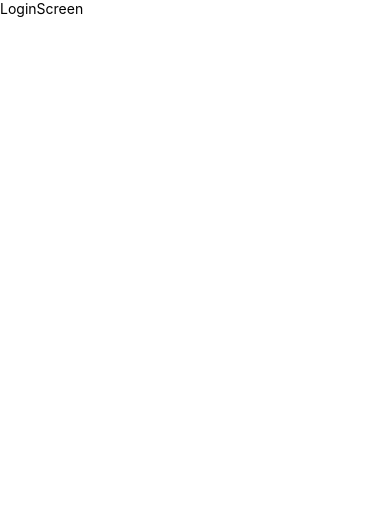
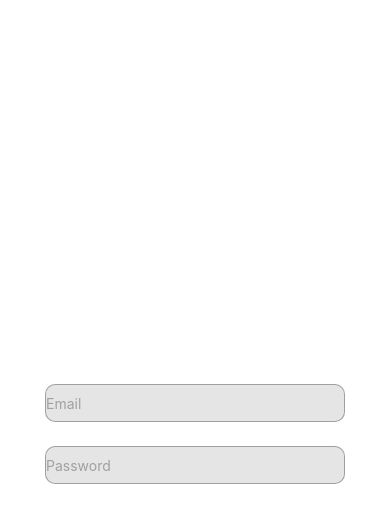
Before and after one commit to ssshopyak/DreamextProject, a React Native app: screen /Home in a window 390 px wide. Shown: the top 522 px of the page. Built offline with nearby package versions, Linux system fonts and the light colour scheme.

Commit message:
feature(validation)

```diff
--- a/App.js
+++ b/App.js
@@ -9,7 +9,7 @@ const App = () => {
   const [isNotAuthorized, setIsNotAuthorized] = useState(true);
 
   const toAuthorize = () => {
-    setIsNotAuthorized(false);
+    setIsNotAuthorized(!isNotAuthorized);
   };
 
   if (isNotAuthorized) {
@@ -19,7 +19,13 @@ const App = () => {
   return (
     <NavigationContainer>
       <Stack.Navigator>
-        <Stack.Screen name="Home" component={HomeScreen} />
+        <Stack.Screen
+          name="Home"
+          component={HomeScreen}
+          initialParams={{
+            toAuthorize: toAuthorize,
+          }}
+        />
       </Stack.Navigator>
     </NavigationContainer>
   );
--- a/package.json
+++ b/package.json
@@ -15,7 +15,8 @@
     "react": "18.1.0",
     "react-native": "0.70.6",
     "react-native-safe-area-context": "^4.4.1",
-    "react-native-screens": "^3.18.2"
+    "react-native-screens": "^3.18.2",
+    "validator": "^13.7.0"
   },
   "devDependencies": {
     "@babel/core": "^7.12.9",
--- /dev/null
+++ b/src/components/button.js
@@ -0,0 +1,27 @@
+import React from 'react';
+import {TouchableOpacity, View, Text, StyleSheet} from 'react-native';
+
+export const Button = ({title, onPress, backgroundColor, color}) => {
+  return (
+    <TouchableOpacity onPress={onPress} style={styles.buttonContainer}>
+      <View
+        style={[styles.buttonContainer, {backgroundColor: backgroundColor}]}>
+        <Text style={{color: color, fontWeight: 'bold', textAlign: 'center'}}>
+          {title}
+        </Text>
+      </View>
+    </TouchableOpacity>
+  );
+};
+
+const styles = StyleSheet.create({
+  buttonContainer: {
+    margin: 5,
+    width: 70,
+    height: 35,
+    borderRadius: 25,
+    justifyContent: 'center',
+    alignItems: 'center',
+    textAlign: 'center',
+  },
+});
--- a/src/screens/HomeScreen/HomeScreen.js
+++ b/src/screens/HomeScreen/HomeScreen.js
@@ -1,15 +1,11 @@
 import React from 'react';
 import {View, Text} from 'react-native';
 
-export const HomeScreen = ({navigation}) => {
+export const HomeScreen = ({route}) => {
+  const {toAuthorize} = route.params;
   return (
     <View>
-      <Text
-        onPress={() => {
-          navigation.navigate('Login');
-        }}>
-        HomeScreen
-      </Text>
+      <Text onPress={toAuthorize}>HomeScreen</Text>
     </View>
   );
 };
--- a/src/screens/LoginScreen/LoginScreen.js
+++ b/src/screens/LoginScreen/LoginScreen.js
@@ -1,10 +1,65 @@
-import React from 'react';
-import {View, Text} from 'react-native';
+import React, {useEffect, useState} from 'react';
+import {View, TextInput, SafeAreaView} from 'react-native';
+import {styles} from './style';
+import {Button} from '../../components/button';
+import {authData} from './data';
+import isEmail from 'validator/lib/isEmail';
 
 export const LoginScreen = ({toAuthorize}) => {
+  const [email, setEmail] = useState('');
+  const [password, setPassword] = useState('');
+  const [isNotEmptyAuthData, setIsNotEmptyAuthData] = useState(false);
+  const [isWrongAuthData, setIsWrongAuthData] = useState(false);
+
+  const toValidateAuth = () => {
+    authData.map(e => {
+      const isValidated =
+        e.email === email && isEmail(email) && e.password === password;
+
+      if (isValidated) {
+        console.log('success');
+        toAuthorize();
+      } else {
+        console.log('wrong email or password');
+        setIsWrongAuthData(true);
+      }
+    });
+  };
+
+  useEffect(() => {
+    if (email.length > 0 && password.length > 0) {
+      setIsNotEmptyAuthData(true);
+    }
+  }, [email, password]);
+
   return (
-    <View>
-      <Text onPress={toAuthorize}>LoginScreen</Text>
-    </View>
+    <SafeAreaView style={styles.container}>
+      <View>
+        <TextInput
+          style={isWrongAuthData ? styles.wrongInput : styles.input}
+          onChangeText={setEmail}
+          value={email}
+          placeholder="Email"
+          placeholderTextColor="rgba(0,0,0,0.3)"
+        />
+        <TextInput
+          style={isWrongAuthData ? styles.wrongInput : styles.input}
+          onChangeText={setPassword}
+          value={password}
+          placeholder="Password"
+          placeholderTextColor="rgba(0,0,0,0.3)"
+        />
+      </View>
+      {isNotEmptyAuthData && (
+        <View style={styles.button_box}>
+          <Button
+            title="Login"
+            onPress={toValidateAuth}
+            backgroundColor={'#3580ff'}
+            color={'white'}
+          />
+        </View>
+      )}
+    </SafeAreaView>
   );
 };
--- /dev/null
+++ b/src/screens/LoginScreen/data.js
@@ -0,0 +1,6 @@
+export const authData = [
+  {
+    email: 'ostap.shopyak@gmail.com',
+    password: '1234',
+  },
+];
--- /dev/null
+++ b/src/screens/LoginScreen/style.js
@@ -0,0 +1,45 @@
+import {StyleSheet} from 'react-native';
+
+export const styles = StyleSheet.create({
+  container: {
+    flex: 1,
+    alignItems: 'center',
+    justifyContent: 'center',
+  },
+  logo: {
+    marginBottom: 10,
+  },
+  input: {
+    width: 300,
+    height: 38,
+    borderRadius: 10,
+    borderWidth: 1,
+    backgroundColor: 'rgba(0,0,0,0.1)',
+    borderColor: 'rgba(0,0,0,0.3)',
+    marginTop: 24,
+    color: 'rgba(0,0,0,0.7)',
+  },
+  wrongInput: {
+    color: 'rgba(0,0,0,0.7)',
+    width: 300,
+    height: 38,
+    borderRadius: 10,
+    borderWidth: 1,
+    backgroundColor: 'rgba(227, 50, 50,0.2)',
+    borderColor: 'rgba(227, 50, 50,0.5)',
+    marginTop: 24,
+  },
+  buttonLabel: {
+    color: 'white',
+  },
+  text: {
+    fontWeight: 'bold',
+    color: '#fff',
+    fontSize: 18,
+  },
+  button_box: {
+    flexDirection: 'row',
+    marginTop: 20,
+    alignItems: 'center',
+  },
+});
```
Also changed, not shown: 1 other file (tests, documents, lock files or other folders).
